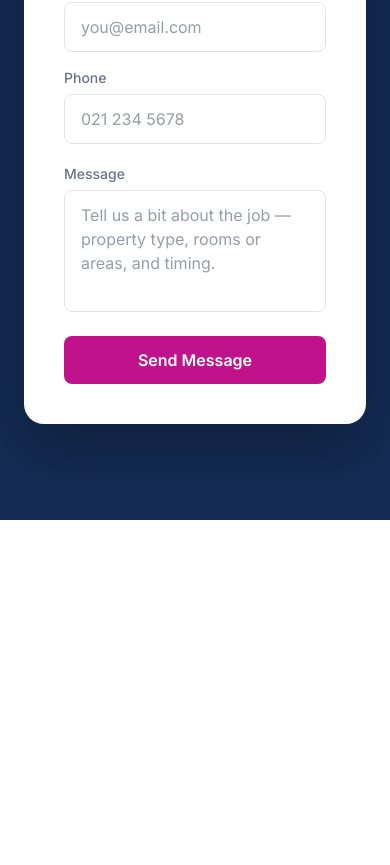
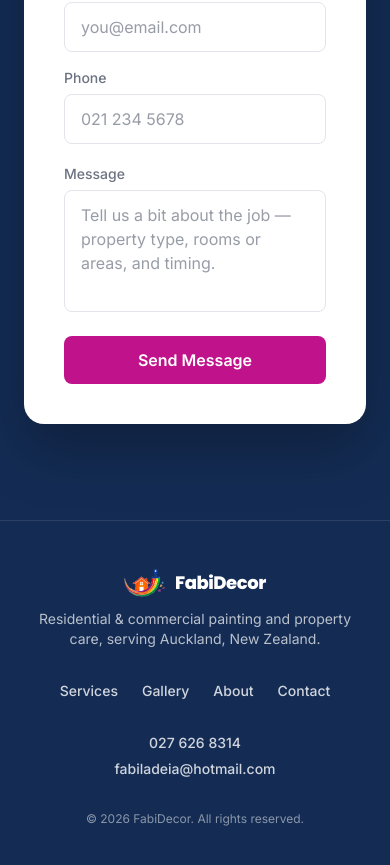
Before and after one commit to GiovaniMenegat/fabidecor, a Next.js app: page / in a window 390 px wide. Shown: the part 5906-6771 px from the top of the page. Before the commit the page ends 6426 px from the top, so only its background shows below. Built offline with nearby package versions, Linux system fonts and the light colour scheme; no server answers.

Commit message:
seo: add footer with real-text NAP
Business name, service area, phone (tel:), and email (mailto:) as real
text in a proper <footer>, not baked into an image — plus a repeated nav
for internal linking. The site had no footer at all before this.

```diff
--- a/app/page.tsx
+++ b/app/page.tsx
@@ -4,6 +4,7 @@ import Services from "@/components/Services";
 import Gallery from "@/components/Gallery";
 import About from "@/components/About";
 import Contact from "@/components/Contact";
+import Footer from "@/components/Footer";
 
 export default function Home() {
   return (
@@ -16,6 +17,7 @@ export default function Home() {
         <About />
         <Contact />
       </main>
+      <Footer />
     </>
   );
 }
--- /dev/null
+++ b/components/Footer.tsx
@@ -0,0 +1,58 @@
+import Image from "next/image";
+import { NAV_LINKS, SITE } from "@/lib/site-config";
+
+/**
+ * Real-text NAP (name, area served, phone) for SEO — not an image, and not
+ * folded into Contact's design-heavy card. See AGENTS.md "SEO".
+ */
+export default function Footer() {
+  return (
+    <footer className="flex w-full flex-col items-center gap-8 border-t border-white/10 bg-primary-dark px-6 py-12 md:px-16">
+      <div className="flex w-full max-w-6xl flex-col items-center gap-8 sm:flex-row sm:items-start sm:justify-between">
+        <div className="flex flex-col items-center gap-3 sm:items-start">
+          <div className="flex items-center gap-2.5">
+            <Image
+              src="/images/logo.png"
+              alt="FabiDecor logo"
+              width={98}
+              height={67}
+              className="h-7 w-auto"
+            />
+            <span className="font-heading text-lg font-extrabold tracking-tight text-white">
+              FabiDecor
+            </span>
+          </div>
+          <p className="text-center text-sm text-white/70 sm:text-left">
+            Residential &amp; commercial painting and property care, serving{" "}
+            {SITE.areaServed}.
+          </p>
+        </div>
+
+        <nav className="flex flex-wrap items-center justify-center gap-x-6 gap-y-2 sm:justify-start">
+          {NAV_LINKS.map((link) => (
+            <a
+              key={link.href}
+              href={link.href}
+              className="text-sm font-medium text-white/80 transition-colors hover:text-white"
+            >
+              {link.label}
+            </a>
+          ))}
+        </nav>
+
+        <div className="flex flex-col items-center gap-1.5 text-sm sm:items-end">
+          <a href={SITE.phoneHref} className="font-medium text-white/80 transition-colors hover:text-white">
+            {SITE.phoneDisplay}
+          </a>
+          <a href={SITE.emailHref} className="font-medium text-white/80 transition-colors hover:text-white">
+            {SITE.email}
+          </a>
+        </div>
+      </div>
+
+      <p className="text-xs text-white/50">
+        © {new Date().getFullYear()} {SITE.name}. All rights reserved.
+      </p>
+    </footer>
+  );
+}
```
